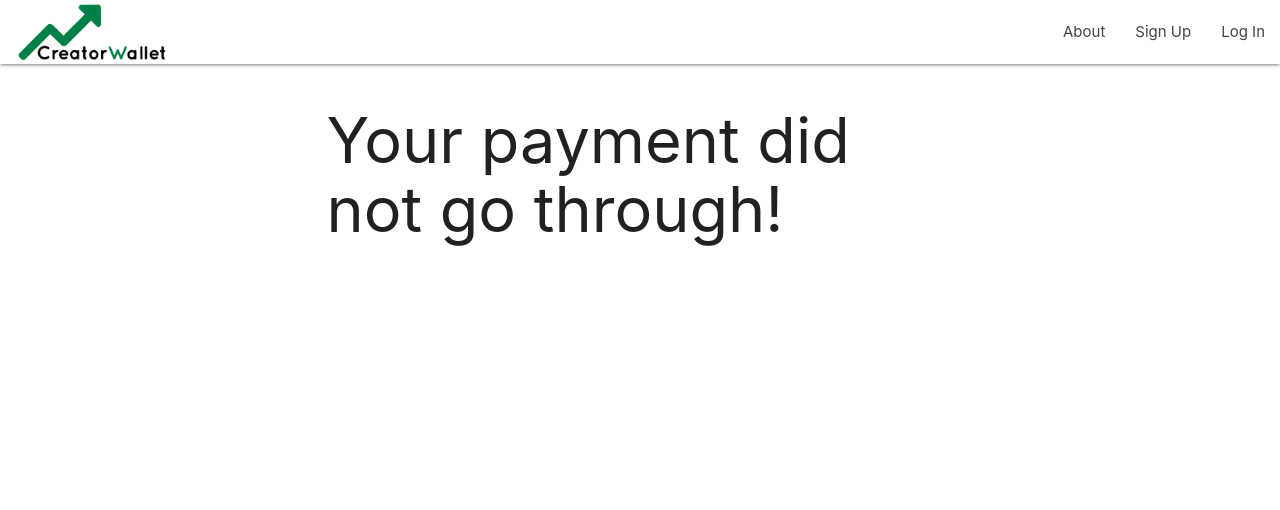
After one commit to kenneychan/creatorWallet, a Django app: page /payment_cancelled in a window 1280 px wide. The commit adds this page. Shown: the top 510 px of the page. Run offline with Django 4.2, Linux system fonts and the light colour scheme.

Commit message:
checkpoint

```diff
--- a/creatorwallet/creatorwallet/settings.py
+++ b/creatorwallet/creatorwallet/settings.py
@@ -131,3 +131,4 @@ LOGOUT_REDIRECT_URL = '/'
 # https://docs.djangoproject.com/en/4.2/ref/settings/#default-auto-field
 
 DEFAULT_AUTO_FIELD = 'django.db.models.BigAutoField'
+REDIRECT_DOMAIN = 'http://127.0.0.1:8000'
--- a/creatorwallet/main_app/models.py
+++ b/creatorwallet/main_app/models.py
@@ -5,6 +5,8 @@ from datetime import date
 # Import the User
 from django.contrib.auth.models import User
 from django.urls import reverse
+from django.dispatch import receiver
+from django.db.models.signals import post_save
 
 # Create your models here.
 class Platform(models.Model):
@@ -59,3 +61,14 @@ class Activity(models.Model):
 
     class Meta:
         ordering = ['-date']
+
+class UserPayment(models.Model):
+	app_user = models.ForeignKey(User, on_delete=models.CASCADE)
+	payment_bool = models.BooleanField(default=False)
+	stripe_checkout_id = models.CharField(max_length=500)
+
+
+@receiver(post_save, sender=User)
+def create_user_payment(sender, instance, created, **kwargs):
+	if created:
+		UserPayment.objects.create(app_user=instance)
--- a/creatorwallet/main_app/templates/deals/detail.html
+++ b/creatorwallet/main_app/templates/deals/detail.html
@@ -52,6 +52,10 @@
           <div class="card-action">
             <a class="modal-trigger btn-floating waves-effect waves-light" href="#editDealModal_{{ deal.id }}"><i class="material-icons">edit</i></a>
             <a class="modal-trigger btn-floating waves-effect" href="#deleteDealModal_{{ deal.id }}"><i class="material-icons">delete</i></a>
+            <form enctype="multipart/form-data" method="post" role="product_page">
+              {% csrf_token %}
+                <button type="submit" class="btn btn-success" href="{% url 'detail' deal.id %}" data-bind-href="pricing">Payment</button>
+              </form>
           </div>
         </div>
         <div class="card hoverable">
--- /dev/null
+++ b/creatorwallet/main_app/templates/user_payment/payment_cancelled.html
@@ -0,0 +1,14 @@
+{% extends '../base.html' %} {% block content %}
+<div class="container">
+  <div class="row">
+
+
+  <div class="container home_msg">
+    <h1>Your payment did not go through!</h1>
+
+    </div>
+  </div>
+</div>
+<br />
+
+{% endblock %}
--- a/creatorwallet/main_app/urls.py
+++ b/creatorwallet/main_app/urls.py
@@ -25,4 +25,8 @@ urlpatterns = [
   path('platforms/<int:pk>/update/', context.platforms_form, name='platforms_form'),
   path('activities/<int:pk>/delete/', views.ActivityDelete.as_view(), name='delete_activity'),
   path('deals/<int:pk>/update/', context.deals_form, name='deals_form'),
+	path('payment_successful', views.payment_successful, name='payment_successful'),
+	path('payment_cancelled', views.payment_cancelled, name='payment_cancelled'),
+	path('stripe_webhook', views.stripe_webhook, name='stripe_webhook'),
+
 ]
--- a/creatorwallet/main_app/views.py
+++ b/creatorwallet/main_app/views.py
@@ -15,7 +15,11 @@ from .models import Deal, Platform, Attachment, Activity
 from .forms import ActivityForm
 from .platformAPI.twitch import twitchStats
 from .platformAPI.youtube import youtubeStats
-
+from django.views.decorators.csrf import csrf_exempt
+from django.http import HttpResponse
+from .models import UserPayment
+import stripe
+import time
 
 # Create your views here.
 # Define the home view
@@ -86,6 +90,36 @@ def deals_index(request):
 def deals_detail(request, deal_id):
   request.session['path'] = request.get_full_path()
   deal = Deal.objects.get(id=deal_id)
+  if request.method == 'POST':
+        stripe.api_key = os.environ['STRIPE_SECRET_KEY_TEST']
+
+        stripe.PaymentIntent.create(
+          amount=1099,
+          currency="usd",
+          setup_future_usage="off_session",
+        )
+        print ("os.getenv('PRODUCT_PRICE')", os.getenv('PRODUCT_PRICE'))
+        checkout_session = stripe.checkout.Session.create(
+            payment_method_types = ['card'],
+            line_items=[
+                {
+                    'price_data': {
+                        'currency': 'usd',
+                        'unit_amount': int(deal.amount*100),
+                        'product_data': {
+                            'name': deal.name,
+                            # 'images': ['https://i.imgur.com/EHyR2nP.png'],
+                        },
+                    },
+                    'quantity': 1,
+                },
+            ],
+            mode = 'payment',
+            customer_creation = 'always',
+            success_url = os.environ['REDIRECT_DOMAIN'] + '/payment_successful?session_id={CHECKOUT_SESSION_ID}',
+            cancel_url = os.environ['REDIRECT_DOMAIN'] + '/payment_cancelled',
+        )
+        return redirect(checkout_session.url, code=303)
   id_list = deal.platforms.values_list('id').filter(user=request.user)
   platforms_deal_doesnt_have = Platform.objects.exclude(id__in = id_list).filter(user=request.user)
 
@@ -209,3 +243,46 @@ def add_attachment(request, deal_id):
             print(e)
 
     return redirect('detail',  deal_id=deal_id)
+
+
+## use Stripe dummy card: 4242 4242 4242 4242
+def payment_successful(request):
+	stripe.api_key = os.environ['STRIPE_SECRET_KEY_TEST']
+	checkout_session_id = request.GET.get('session_id', None)
+	session = stripe.checkout.Session.retrieve(checkout_session_id)
+	customer = stripe.Customer.retrieve(session.customer)
+	user_id = request.user.id
+	user_payment = UserPayment.objects.get(app_user=user_id)
+	user_payment.stripe_checkout_id = checkout_session_id
+	user_payment.save()
+	return render(request, 'user_payment/payment_successful.html', {'customer': customer})
+
+
+def payment_cancelled(request):
+	stripe.api_key = os.environ['STRIPE_SECRET_KEY_TEST']
+	return render(request, 'user_payment/payment_cancelled.html')
+
+
+@csrf_exempt
+def stripe_webhook(request):
+	stripe.api_key = os.environ['STRIPE_SECRET_KEY_TEST']
+	time.sleep(10)
+	payload = request.body
+	signature_header = request.META['HTTP_STRIPE_SIGNATURE']
+	event = None
+	try:
+		event = stripe.Webhook.construct_event(
+			payload, signature_header, os.environ['STRIPE_WEBHOOK_SECRET_TEST']
+		)
+	except ValueError as e:
+		return HttpResponse(status=400)
+	except stripe.error.SignatureVerificationError as e:
+		return HttpResponse(status=400)
+	if event['type'] == 'checkout.session.completed':
+		session = event['data']['object']
+		session_id = session.get('id', None)
+		time.sleep(15)
+		user_payment = UserPayment.objects.get(stripe_checkout_id=session_id)
+		user_payment.payment_bool = True
+		user_payment.save()
+	return HttpResponse(status=200)
```
Also changed, not shown: creatorwallet/main_app/templates/user_payment/payment_successful.html (added, +14 -0 lines), creatorwallet/main_app/migrations/0001_initial.py (added).
